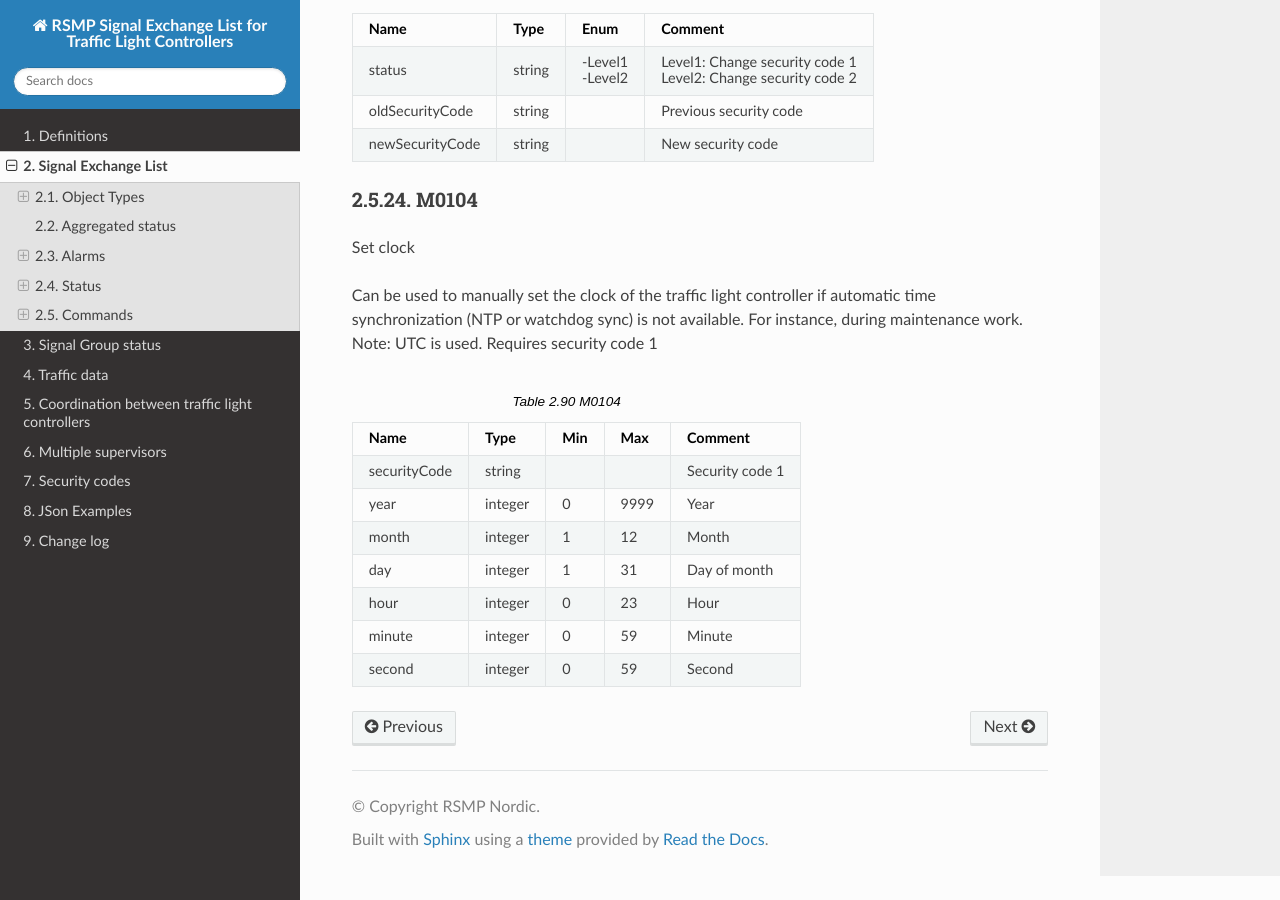
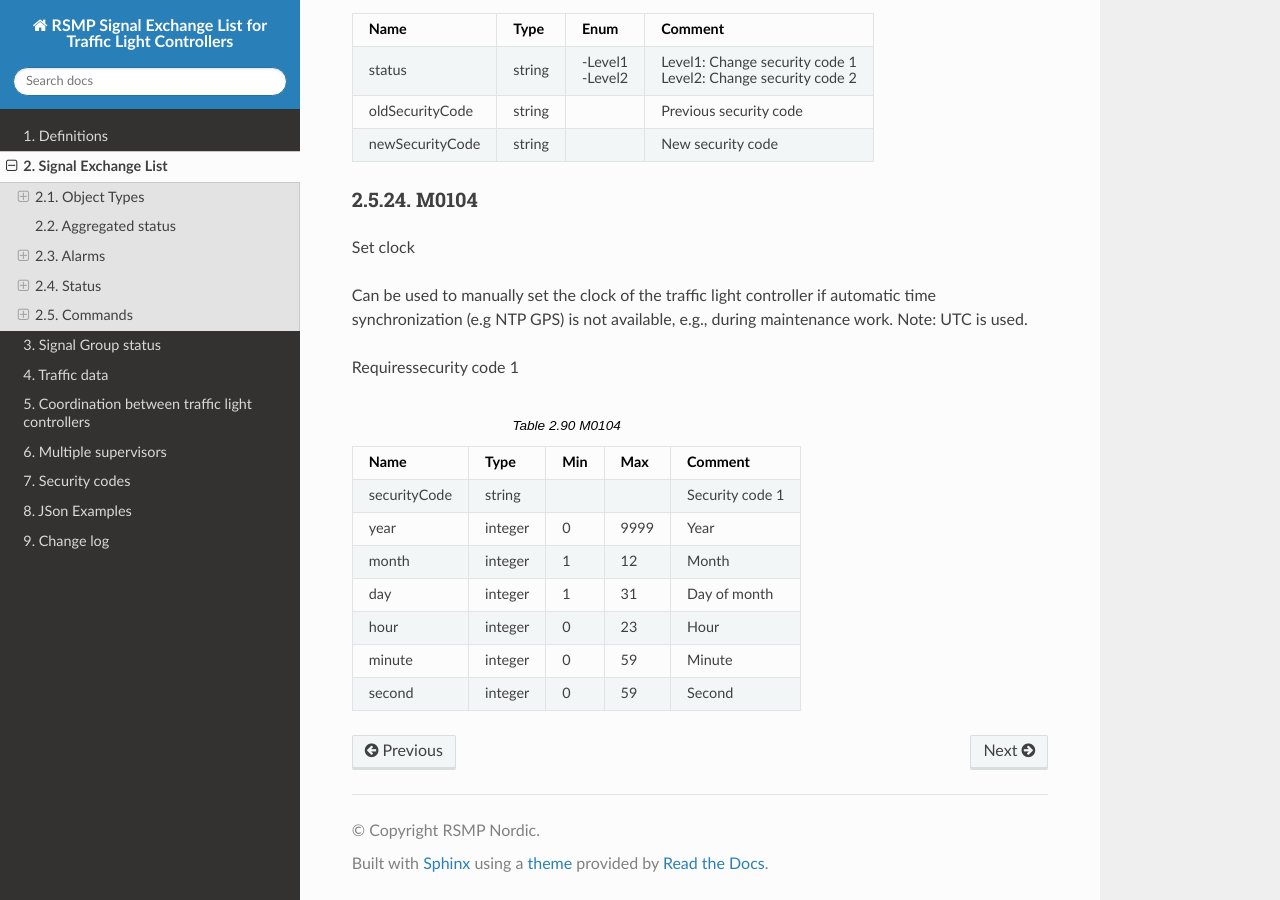
Before and after one commit to rsmp-nordic/rsmp_sxl_traffic_lights, a Sphinx documentation site: the page built from source/sxl_traffic_light_controller.rst, in a window 1280 px wide and 900 px high, scrolled down 45148 px. Built offline with Sphinx 7.4.7 and the Read the Docs theme 3.1.0, drawn with Linux system fonts in a browser that asks for light colours.

Commit message:
remove mention of clock sync via watchdogs in M0104

```diff
--- a/source/sxl_traffic_light_controller.rst
+++ b/source/sxl_traffic_light_controller.rst
@@ -2954,11 +2954,10 @@ M0104
 Set clock
 
 Can be used to manually set the clock of the traffic light controller if
-automatic time synchronization (NTP or watchdog sync) is not available.
-For instance, during maintenance work. Note: UTC is used. Requires
-security code 1
-
-
+automatic time synchronization (e.g NTP GPS) is not available, e.g.,
+during maintenance work. Note: UTC is used.
+
+Requiressecurity code 1
 
 .. tabularcolumns:: |\Yl{0.25}|\Yl{0.10}|\Yl{0.10}|\Yl{0.10}|\Yl{0.44999999999999996}|
 
```
